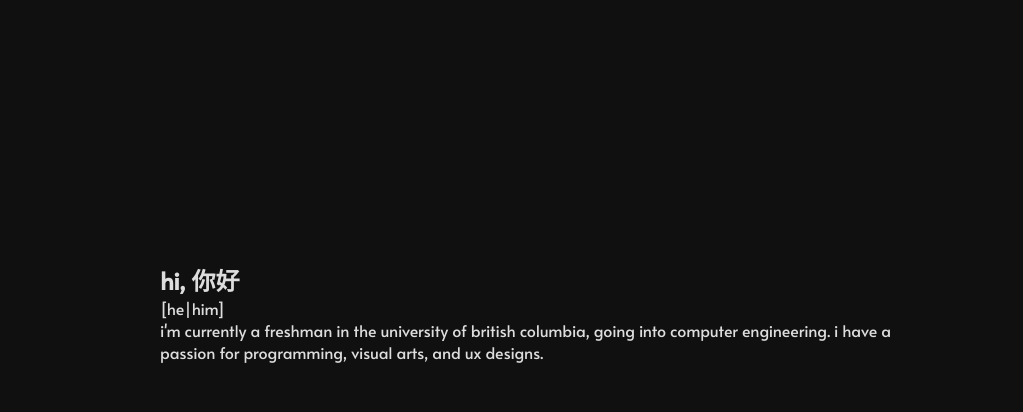
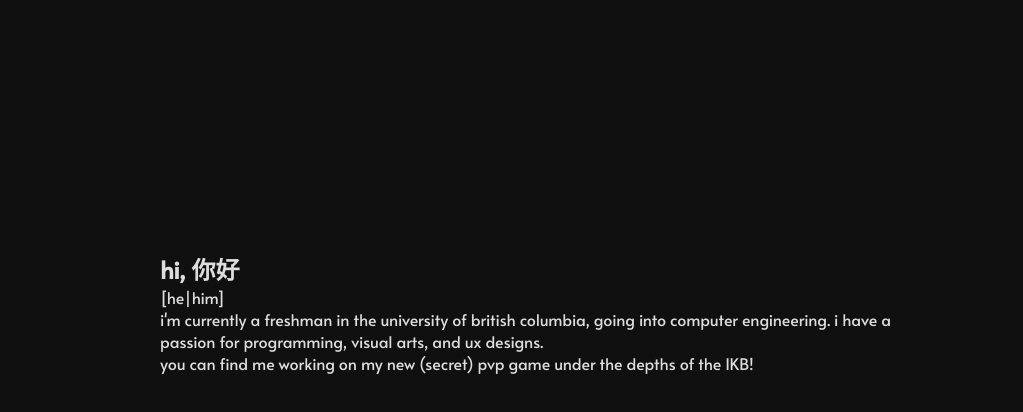
Before and after one commit to danelzhan/portfolio, a plain HTML site: page docs/about.html in a window 1280 px wide. Shown: the part 96-508 px from the top of the page, without its empty margins (128-1151 px from the left). Drawn offline with Linux system fonts and the light colour scheme; a web font is replaced by a local one.

Commit message:
idek bruh

```diff
--- a/docs/about.html
+++ b/docs/about.html
@@ -40,6 +40,7 @@
         <h2>hi, 你好</h2>
         <p>[he|him]</p>
         <p>i'm currently a freshman in the university of british columbia, going into computer engineering. i have a passion for programming, visual arts, and ux designs.</p>
+        <p>you can find me working on my new (secret) pvp game under the depths of the IKB!</p>
 
     </section>
 
```
